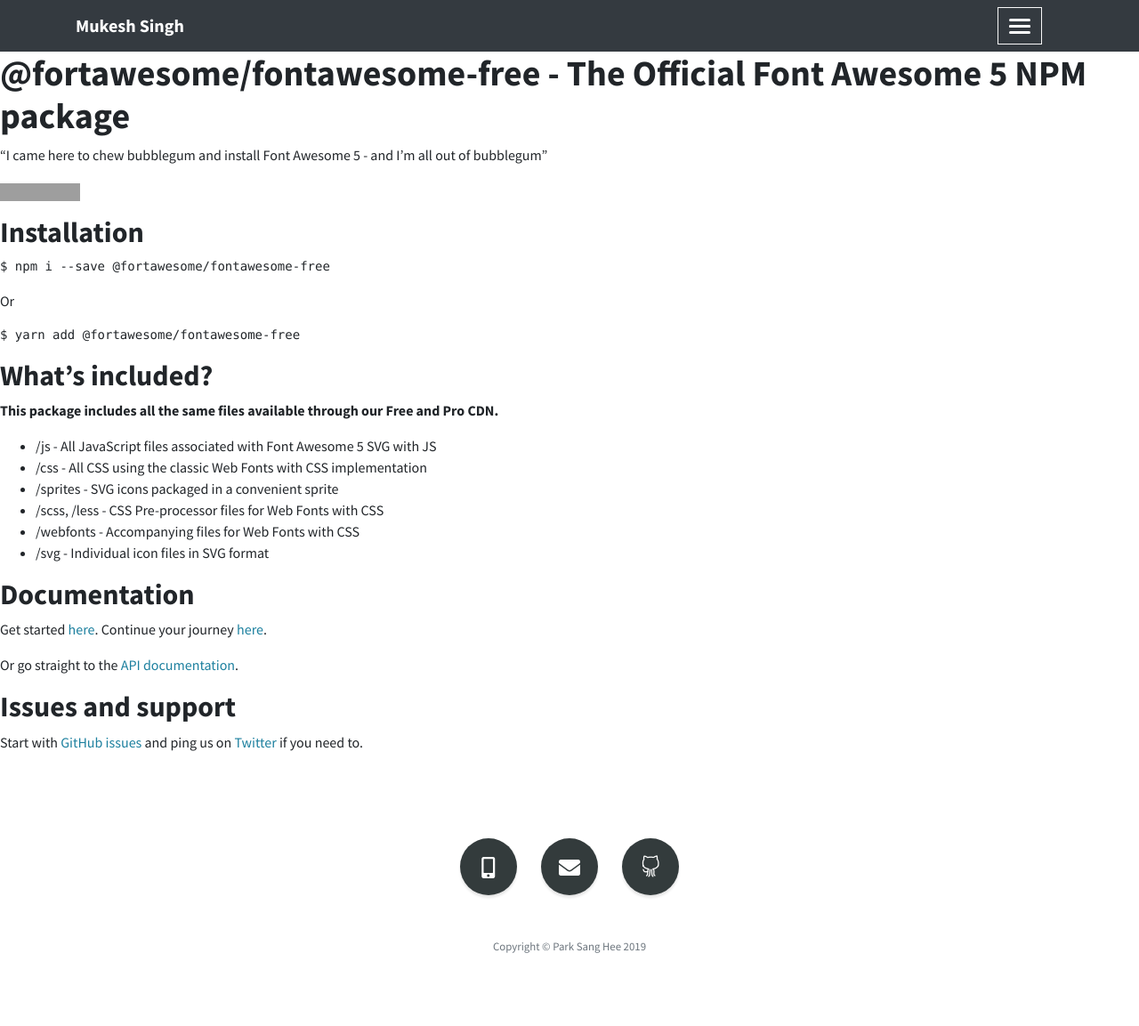
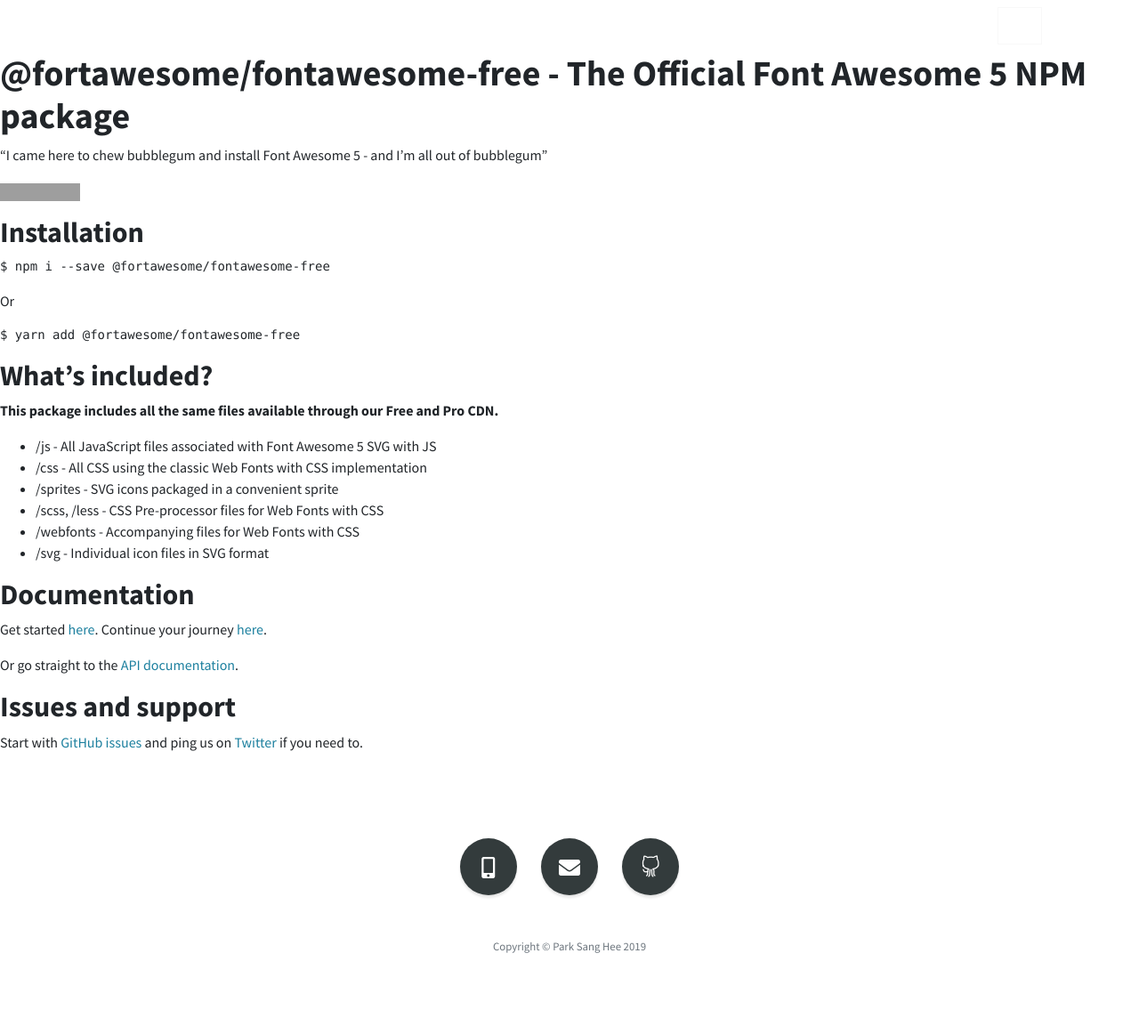
Before and after one commit to mungmoong2/mungmoong2.github.io, a Jekyll site: the page built from vendor/fontawesome-free/README.md, in a window 1280 px wide. Shown: the whole page at 89% size. Built offline with Jekyll 4.4.1, drawn with Linux system fonts in a browser that asks for light colours; our own code applies the rules of GitHub Pages for plain Markdown files; grey boxes are pictures that could not be loaded.

Commit message:
Update header.html

```diff
--- a/_includes/header.html
+++ b/_includes/header.html
@@ -4,7 +4,7 @@
 -->
 
 <header class="head-main">
-  <div class="navbar navbar-dark bg-dark box-shadow">
+  <div class="navbar navbar-dark box-shadow">
     <div class="container d-flex justify-content-between">
       <a href="#" class="navbar-brand d-flex align-items-center">
         <strong>Mukesh Singh</strong>
@@ -16,11 +16,11 @@
   <div class="fixed-top main-menu">
     <div class="flex-center p-5">
       <ul class="nav flex-column">
-        <li class="nav-item delay-1"><a class="nav-link" href="#">HOME</a></li>
-        <li class="nav-item delay-2"><a class="nav-link" href="#">ABOUT US</a></li>
-        <li class="nav-item delay-3"><a class="nav-link" href="#">PRODUCTS</a></li>
-        <li class="nav-item delay-4"><a class="nav-link" href="#">APPLICATIONS</a></li>
-        <li class="nav-item delay-5"><a class="nav-link" href="#">FACILITIES</a></li>
+        <li class="nav-item delay-1"><a class="nav-link" href="#page-top">HOME</a></li>
+        <li class="nav-item delay-2"><a class="nav-link" href="#competencies">ABOUT US</a></li>
+        <li class="nav-item delay-3"><a class="nav-link" href="#portfolio">PRODUCTS</a></li>
+        <li class="nav-item delay-4"><a class="nav-link" href="#timeline">APPLICATIONS</a></li>
+        <li class="nav-item delay-5"><a class="nav-link" href="#contact">FACILITIES</a></li>
       </ul>
     </div>
   </div> <!--main-menu end-->
```
